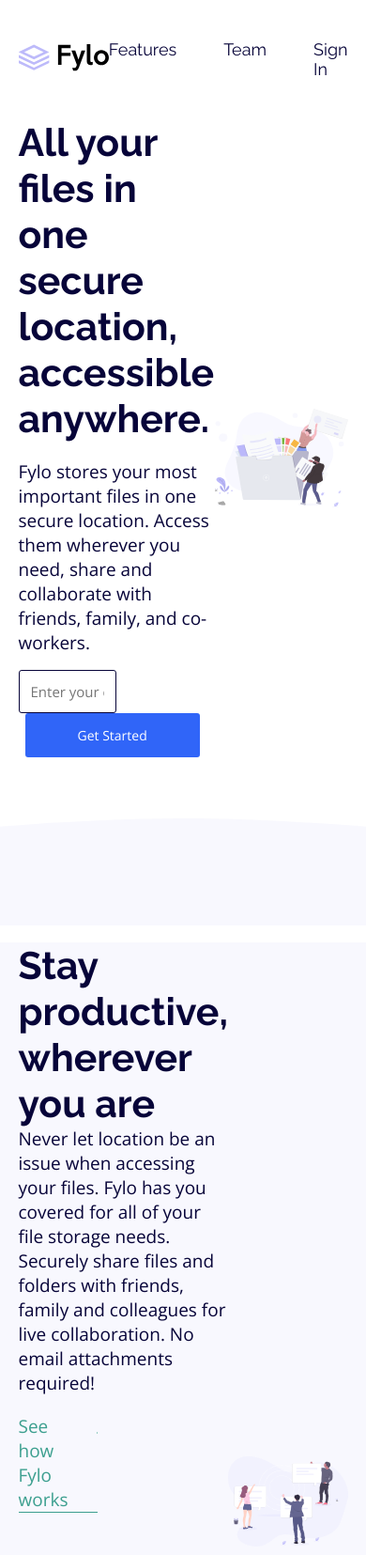
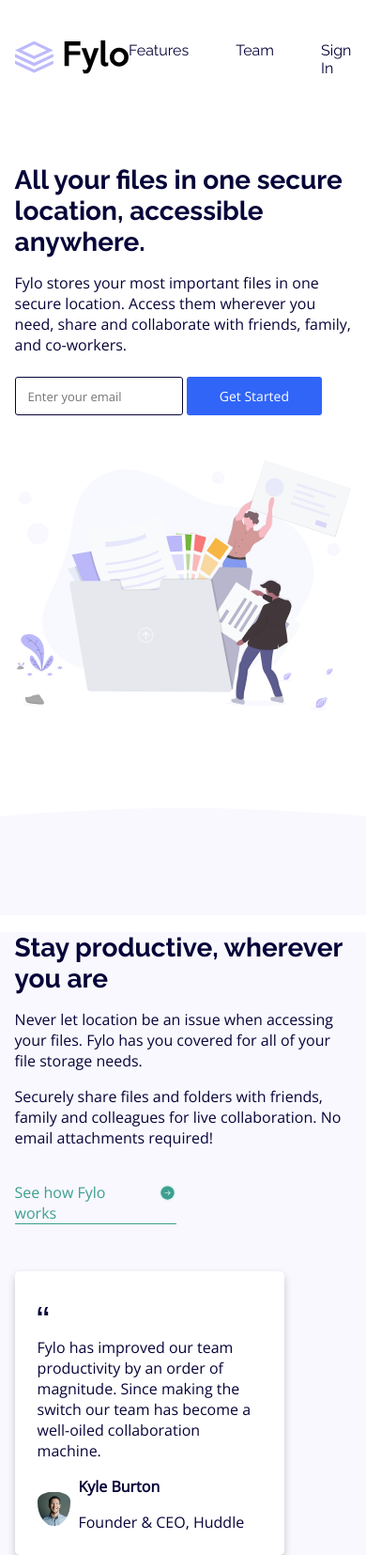
Before and after one commit to Abshaibu/fylo, a plain HTML site: page index.html in a window 390 px wide. Shown: the top 1655 px of the page at 94% size. Drawn offline with nearby package versions, Linux system fonts and the light colour scheme.

Commit message:
updated responsive view

```diff
--- a/styles.css
+++ b/styles.css
@@ -131,7 +131,6 @@ button {
 
 .texts p {
     font-size: 19px;
-    /* margin-top: 1em; */
     font-weight: 400;
 }
 
@@ -319,3 +318,91 @@ footer input {
 .attribution a {
     color: teal;
 }
+
+@media screen and (max-width: 500px) {
+    .container {
+        width: 92%;
+    }
+
+    header li a {
+        font-size: 16px;
+    }
+
+    header nav ul {
+
+    }
+
+    .card-holder {
+        width: 100%;
+    }
+    .flex {
+        display: block;
+    }
+
+    .files-img {
+        order: 1;
+    }
+
+    .texts {
+        order: 2;
+    }
+}
+
+@media screen and (max-width: 786px) {
+    .first-presentation {
+        margin-top: 3em;
+        min-height: 78vh;
+    }
+
+    .texts h2 {
+        font-size: 28px;
+    }
+
+    .texts p {
+        font-size: 16px;
+    }
+
+    .texts button {
+        margin-left: 0;
+        margin-top: .5em;
+        width: 40%;
+        padding: .8em 1em;
+    }
+
+    .texts input {
+        padding: .8em 1em;
+        font-size: 13px;
+    }
+
+    .link {
+        width: 48%;
+    }
+
+    .card-holder {
+        width: 80%;
+    }
+
+    .section-one p{
+        padding-top: 1em;
+    }
+
+    .section-one img {
+        padding-top: 0.9em;
+    }
+
+    .early-access {
+        height: 48vh;
+    }
+
+    .early-access p {
+        font-size: 15px;
+    }
+
+    footer button {
+        width: 100%;
+    }
+
+    .footer-navs {
+        font-size: 15px;
+    }
+}
```
Also changed, not shown: index.html (+0 -5 lines).
